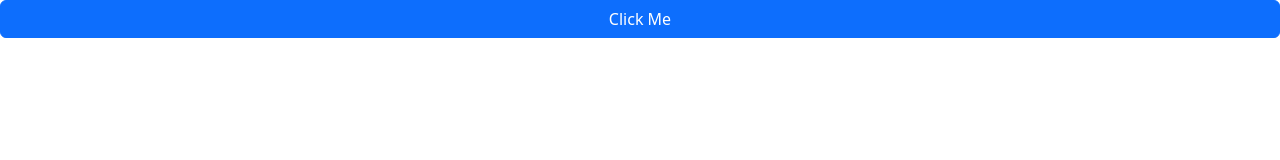
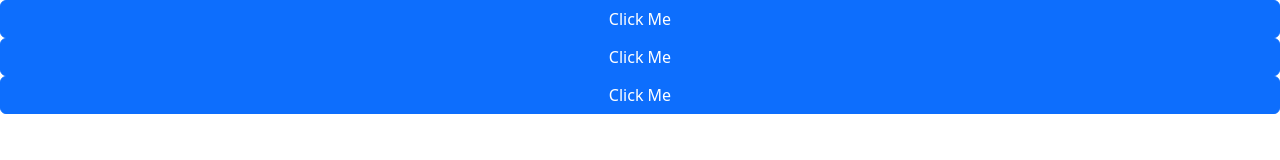
Before and after one commit to Francolovisolo/bootstrap5, a plain HTML site: page index.html in a window 1280 px wide. Drawn offline with nearby package versions, Linux system fonts and the light colour scheme.

Commit message:
segundo git

```diff
--- a/index.html
+++ b/index.html
@@ -11,6 +11,12 @@
     <div class="d-grid w-100">
         <button class="btn btn-primary btn-secondary-sm btn-md-dark btn-lg-warning btn-xl-danger">Click Me</button>
     </div>
+    <div class="d-grid w-100">
+        <button class="btn btn-primary btn-secondary-sm btn-md-dark btn-lg-warning btn-xl-danger">Click Me</button>
+    </div>
+    <div class="d-grid w-100">
+        <button class="btn btn-primary btn-secondary-sm btn-md-dark btn-lg-warning btn-xl-danger">Click Me</button>
+    </div>
     <script src="https://cdn.jsdelivr.net/npm/@popperjs/core@2.11.5/dist/umd/popper.min.js" integrity="sha384-Xe+8cL9oJa6tN/veChSP7q+mnSPaj5Bcu9mPX5F5xIGE0DVittaqT5lorf0EI7Vk" crossorigin="anonymous"></script>
     <script src="https://cdn.jsdelivr.net/npm/bootstrap@5.2.0/dist/js/bootstrap.min.js" integrity="sha384-ODmDIVzN+pFdexxHEHFBQH3/9/vQ9uori45z4JjnFsRydbmQbmL5t1tQ0culUzyK" crossorigin="anonymous"></script>
 </body>
```
